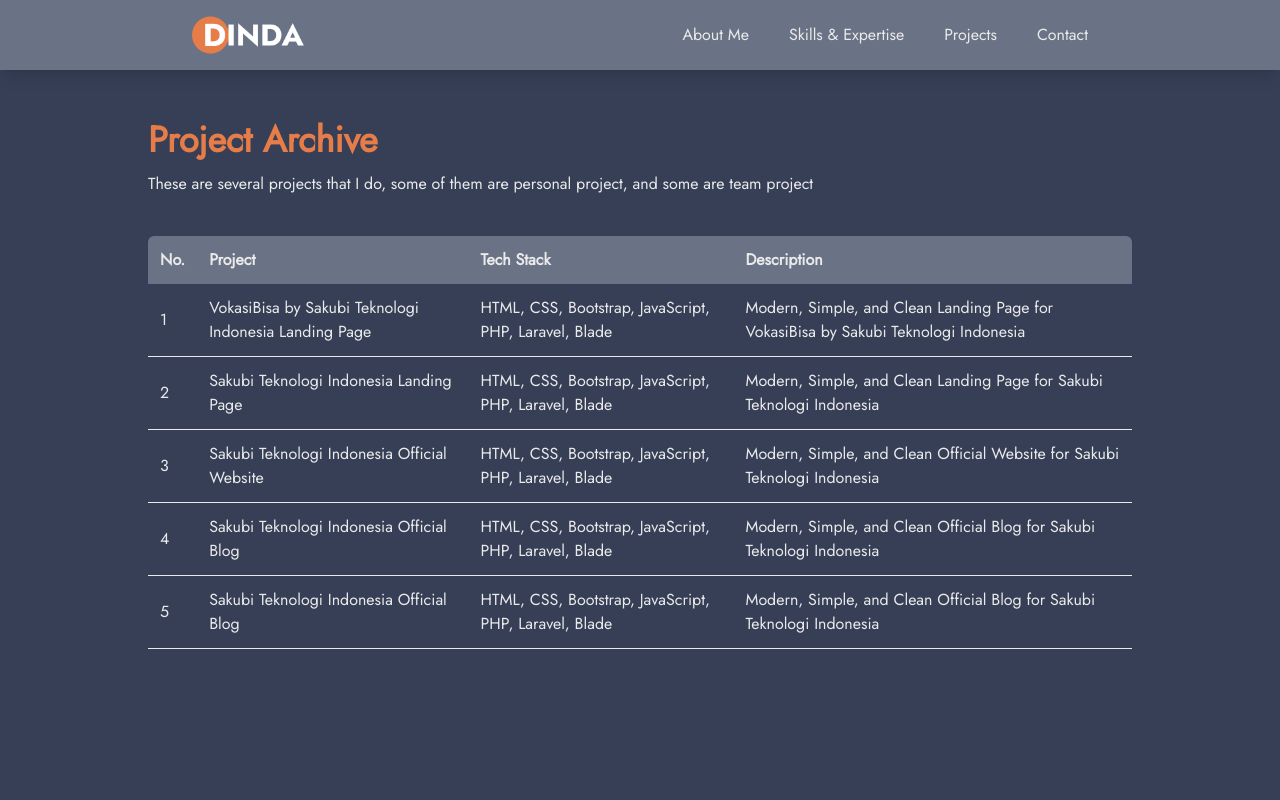
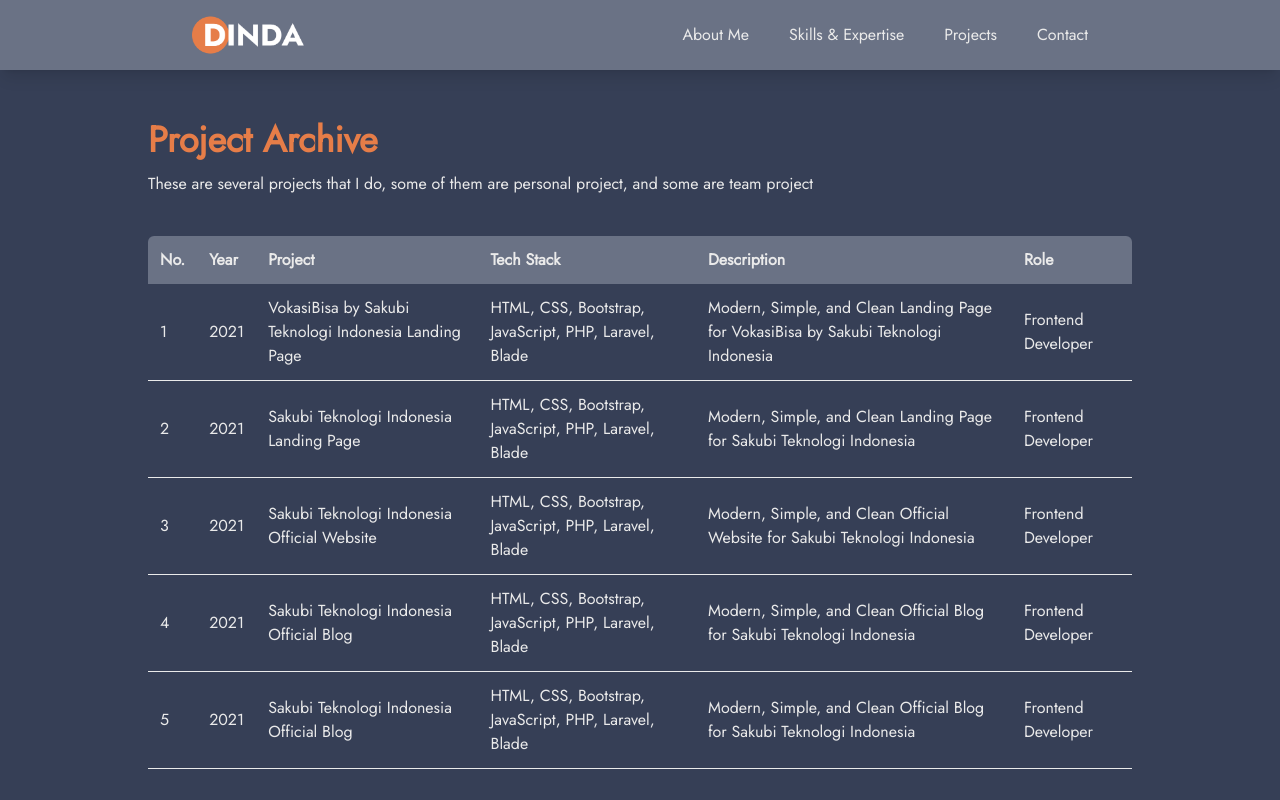
Before and after one commit to dinda-ayu-syafitri/portfolio-web, a React (Vite) app: page /projects-archive in a window 1280 px wide. Built offline with nearby package versions, Linux system fonts and the light colour scheme.

Commit message:
Fix: Add more properties to project table

```diff
--- a/src/pages/projectsArchive/ProjectArchive.jsx
+++ b/src/pages/projectsArchive/ProjectArchive.jsx
@@ -17,6 +17,10 @@
     header: () => 'No.',
     cell: info => info.getValue(),
   }),
+  columnHelper.accessor('year', {
+    header: () => 'Year',
+    cell: info => info.getValue(),
+  }),
   columnHelper.accessor('title', {
     header: () => 'Project',
     cell: info => info.getValue(),
@@ -27,6 +31,10 @@
   }),
   columnHelper.accessor('desc', {
     header: () => 'Description',
+    cell: info => info.getValue(),
+  }),
+  columnHelper.accessor('role', {
+    header: () => 'Role',
     cell: info => info.getValue(),
   }),
 ]
--- a/src/pages/projectsArchive/projectData.json
+++ b/src/pages/projectsArchive/projectData.json
@@ -7,7 +7,8 @@
         "techStack": "HTML, CSS, Bootstrap, JavaScript, PHP, Laravel, Blade",
         "role" : ["Frontend Developer"],
         "type":["Team Project"],
-        "link": "https://vokasibisa.com"
+        "link": "https://vokasibisa.com",
+        "year": 2021
     },
     {
         "id": 2,
@@ -17,7 +18,8 @@
         "techStack": "HTML, CSS, Bootstrap, JavaScript, PHP, Laravel, Blade",
         "role" : ["Frontend Developer"],
         "type":["Team Project"],
-        "link": "https://sakubi.com"
+        "link": "https://sakubi.com",
+        "year": 2021
     },
     {
         "id": 3,
@@ -27,7 +29,8 @@
         "techStack": "HTML, CSS, Bootstrap, JavaScript, PHP, Laravel, Blade",
         "role" : ["Frontend Developer"],
         "type":["Team Project"],
-        "link": "https://sakubi.com"
+        "link": "https://sakubi.com",
+        "year": 2021
     },
     {
         "id": 4,
@@ -37,7 +40,8 @@
         "techStack": "HTML, CSS, Bootstrap, JavaScript, PHP, Laravel, Blade",
         "role" : ["Frontend Developer"],
         "type":["Team Project"],
-        "link": "https://sakubi.com"
+        "link": "https://sakubi.com",
+        "year": 2021
     },
     {
         "id": 5,
@@ -47,7 +51,8 @@
         "techStack": "HTML, CSS, Bootstrap, JavaScript, PHP, Laravel, Blade",
         "role" : ["Frontend Developer"],
         "type":["Team Project"],
-        "link": "https://sakubi.com"
+        "link": "https://sakubi.com",
+        "year": 2021
     }
 
 ]
```
